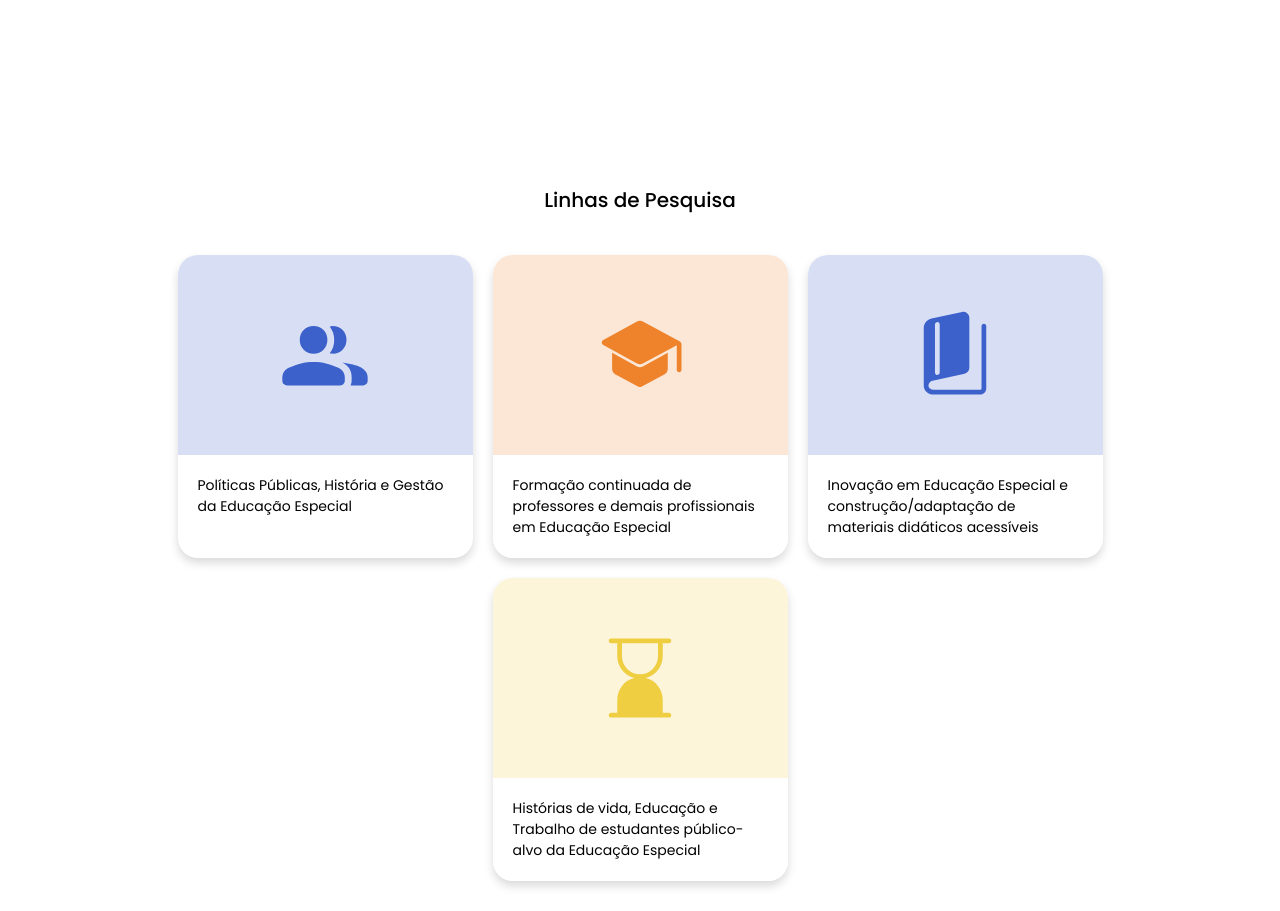
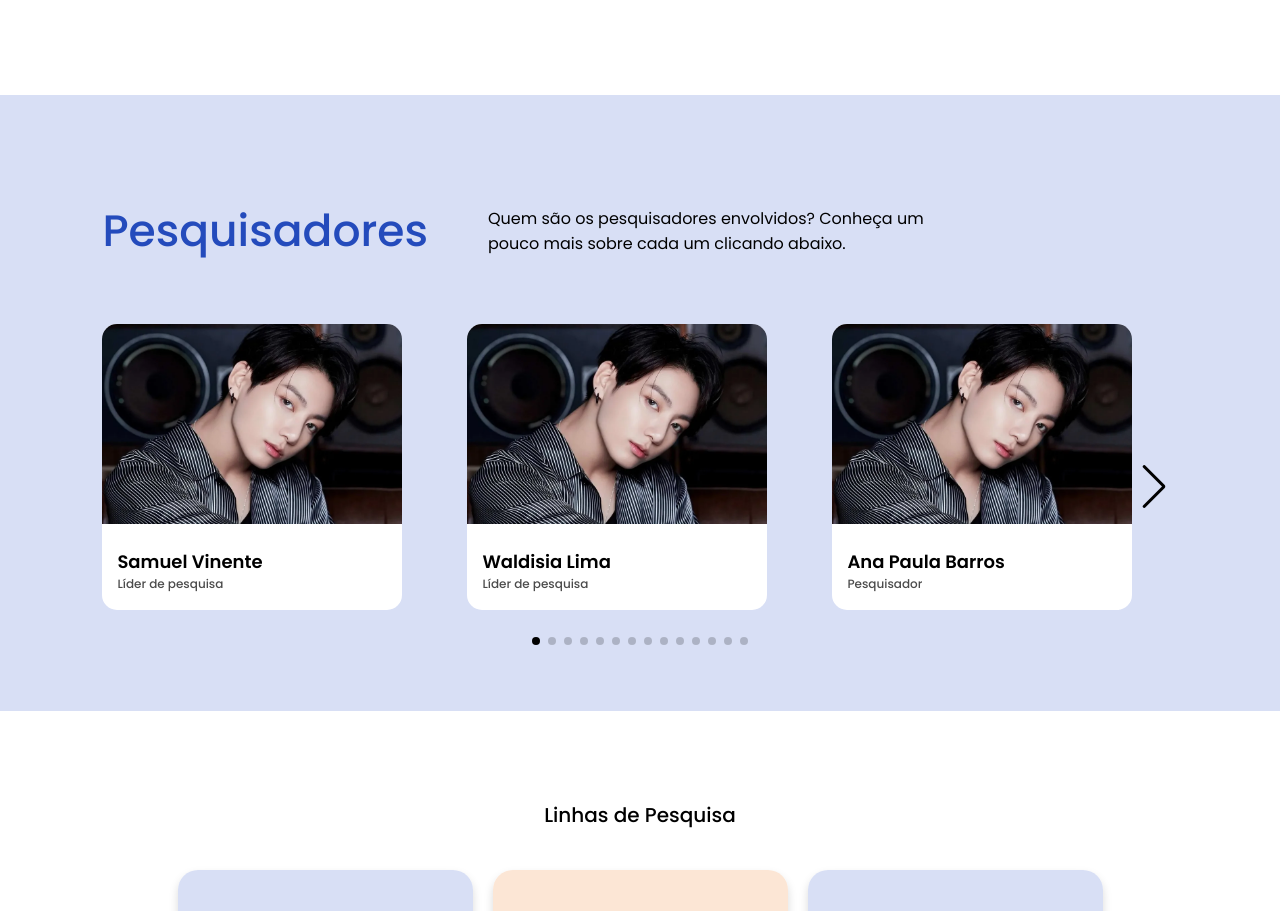
Before and after one commit to rochamanuela/lpgees, a React (Vite) app: page / in a window 1280 px wide. Shown: the part 2032-2943 px from the top of the page. Built offline with nearby package versions, Linux system fonts and the light colour scheme.

Commit message:
add researchers section

```diff
--- a/package.json
+++ b/package.json
@@ -12,7 +12,8 @@
   "dependencies": {
     "react": "^18.3.1",
     "react-dom": "^18.3.1",
-    "react-icons": "^5.3.0"
+    "react-icons": "^5.3.0",
+    "swiper": "^11.1.15"
   },
   "devDependencies": {
     "@eslint/js": "^9.13.0",
--- a/src/App.css
+++ b/src/App.css
@@ -247,6 +247,81 @@ a.btn-more:hover {
 }
 
 
+/* researchers styles */
+.carousel-container {
+  background-color: #D8DFF5;
+  padding: 8%;
+  padding-bottom: 4%;
+  /* Ajuste de cor */
+}
+
+.carousel-container-title {
+  display: flex;
+  flex-direction: row;
+  gap: 60px;
+  align-items: center;
+  margin-bottom: 50px;
+}
+
+.carousel-container .carousel-container-title h2 {
+  font-weight: 500;
+  font-size: 44px;
+  line-height: 66px;
+  color: #244BBC;
+}
+
+.carousel-container .carousel-container-title p {
+  max-width: 450px;
+}
+
+.carousel-container .card {
+  background: #fff;
+  border-radius: 15px;
+  overflow: hidden;
+  transition: .3s;
+}
+
+.carousel-container .card:hover {
+  box-shadow: 0 4px 6px rgba(0, 0, 0, 0.15);
+}
+
+.carousel-container .card img {
+  width: 100%;
+  height: 200px;
+  object-fit: cover;
+  margin-bottom: 5px;
+}
+
+.carousel-container .card .legend {
+  padding: 15px;
+}
+
+.carousel-container .card .legend h3 {
+  font-size: 18px;
+  font-weight: 600;
+}
+
+.carousel-container .card .legend p {
+  font-size: 12px;
+  opacity: .7;
+}
+
+.swiper {
+  padding-bottom: 50px;
+}
+
+.swiper-pagination-bullet-active {
+  opacity: var(--swiper-pagination-bullet-opacity, 1);
+  background: #000;
+}
+
+.swiper-button-prev:after,
+.swiper-button-next:after {
+  color: #000;
+}
+
+
+
 /* footer styles */
 .footer-container {
   padding: 3% 7%;
--- a/src/App.jsx
+++ b/src/App.jsx
@@ -1,6 +1,7 @@
 import Navbar from './sections/Navbar'
 import Header from './sections/Header'
 import Context from './sections/Context'
+import Researchers from './sections/Researchers'
 import ResearchLines from './sections/ResearchLines'
 import Publishing from './sections/Publishing'
 import Symposium from './sections/Symposium'
@@ -48,6 +49,7 @@ export default function App() {
       <Navbar />
       <Header />
       <Context />
+      <Researchers />
       <ResearchLines />
 
       {/* ainda será separado */}
--- /dev/null
+++ b/src/sections/Researchers.jsx
@@ -0,0 +1,67 @@
+import React from 'react';
+import { Swiper, SwiperSlide } from 'swiper/react';
+import 'swiper/css';
+import 'swiper/css/navigation';
+import 'swiper/css/pagination';
+import { Navigation, Pagination } from 'swiper/modules';
+
+
+// teste - ajustar antes de entregar a versão final
+import imageteste from '../assets/images/teste.png'
+
+const researchers = [
+    { id: 1, lattes: '', name: 'Samuel Vinente', role: 'Líder de pesquisa', image: imageteste },
+    { id: 2, lattes: '', name: 'Waldisia Lima', role: 'Líder de pesquisa', image: imageteste },
+    { id: 3, lattes: '', name: 'Ana Paula Barros', role: 'Pesquisador', image: imageteste },
+    { id: 4, lattes: '', name: 'Bruno Freitas', role: 'Pesquisador', image: imageteste },
+    { id: 5, lattes: '', name: 'Cleber Nogueira', role: 'Pesquisador', image: imageteste },
+    { id: 6, lattes: '', name: 'Daiane Tomazeti', role: 'Pesquisador', image: imageteste },
+    { id: 7, lattes: '', name: 'Eulalia Machado', role: 'Pesquisador', image: imageteste },
+    { id: 8, lattes: '', name: 'Gabriela Silva', role: 'Pesquisador', image: imageteste },
+    { id: 9, lattes: '', name: 'Graciliana Leite', role: 'Pesquisador', image: imageteste },
+    { id: 10, lattes: '', name: 'Graziela Ramos', role: 'Pesquisador', image: imageteste },
+    { id: 11, lattes: '', name: 'Luzimar da Silva', role: 'Pesquisador', image: imageteste },
+    { id: 12, lattes: '', name: 'Maravania Souza', role: 'Pesquisador', image: imageteste },
+    { id: 13, lattes: '', name: 'Michele Barion', role: 'Pesquisador', image: imageteste },
+    { id: 14, lattes: '', name: 'Rogério Lopes', role: 'Pesquisador', image: imageteste },
+    { id: 15, lattes: '', name: 'Vagner do Nascimento ', role: 'Pesquisador', image: imageteste },
+    { id: 16, lattes: '', name: 'Valdeci Guedes', role: 'Pesquisador', image: imageteste },
+];
+
+export default function Researchers() {
+    return (
+        <div className="carousel-container">
+            <div className="carousel-container-title">
+                <h2>Pesquisadores</h2>
+                <p>Quem são os pesquisadores envolvidos? Conheça um pouco mais sobre cada um clicando abaixo.</p>
+            </div>
+            <Swiper
+                modules={[Navigation, Pagination]}
+                navigation
+                pagination={{ clickable: true }}
+                spaceBetween={20}
+                slidesPerView={6}
+                breakpoints={{
+                    420: { slidesPerView: 1 },
+                    768: { slidesPerView: 2 },
+                    1024: { slidesPerView: 3 },
+                    1440: { slidesPerView: 5 },
+                }}
+            >
+                {researchers.map((researcher) => (
+                    <SwiperSlide key={researcher.id}>
+                        <a href="">
+                            <div className="card">
+                                <img src={researcher.image} alt={researcher.name} />
+                                <div className="legend">
+                                    <h3>{researcher.name}</h3>
+                                    <p>{researcher.role}</p>
+                                </div>
+                            </div>
+                        </a>
+                    </SwiperSlide>
+                ))}
+            </Swiper>
+        </div>
+    );
+};
```
Also changed, not shown: src/assets/images/teste.png (added), 1 other file (tests, documents, lock files or other folders).
